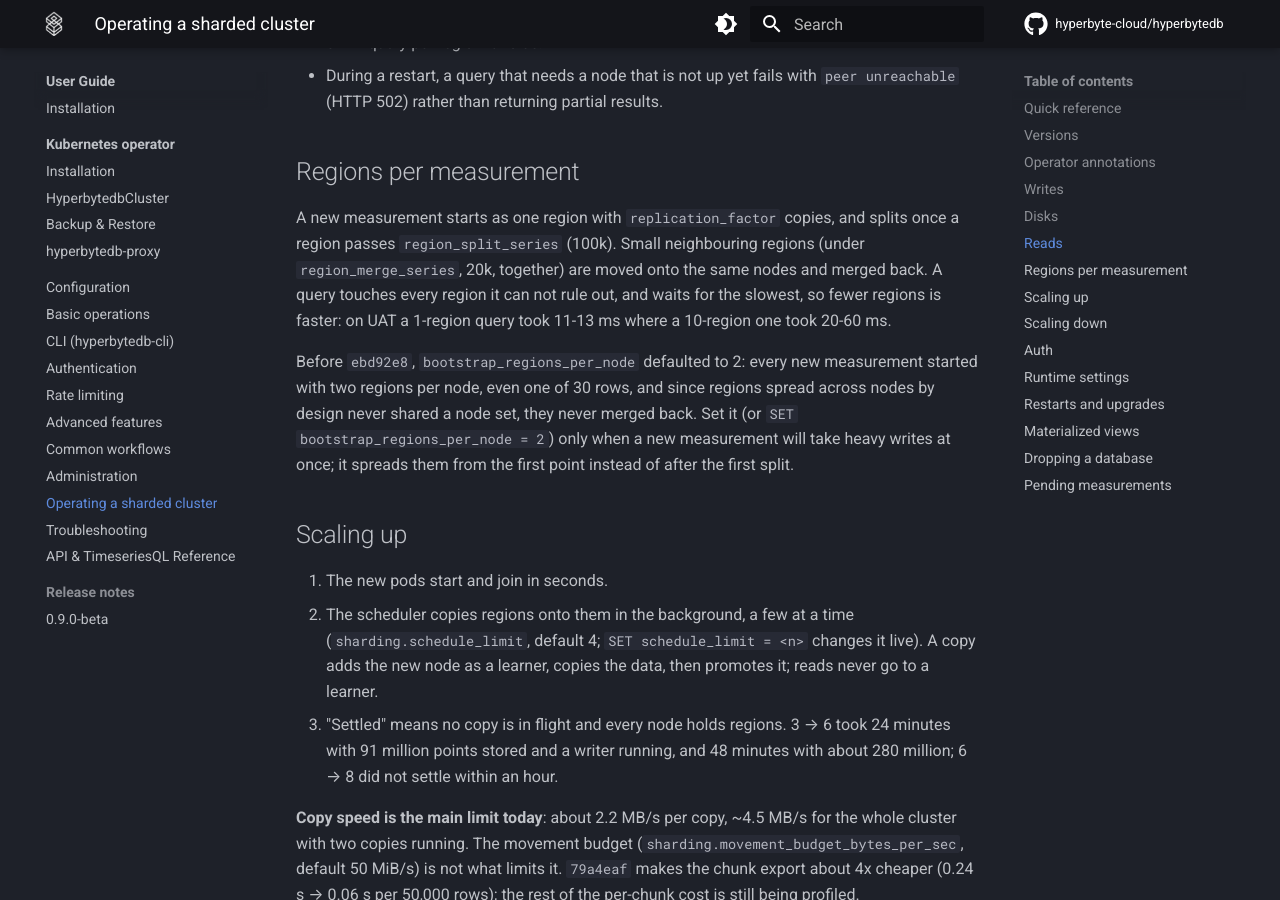
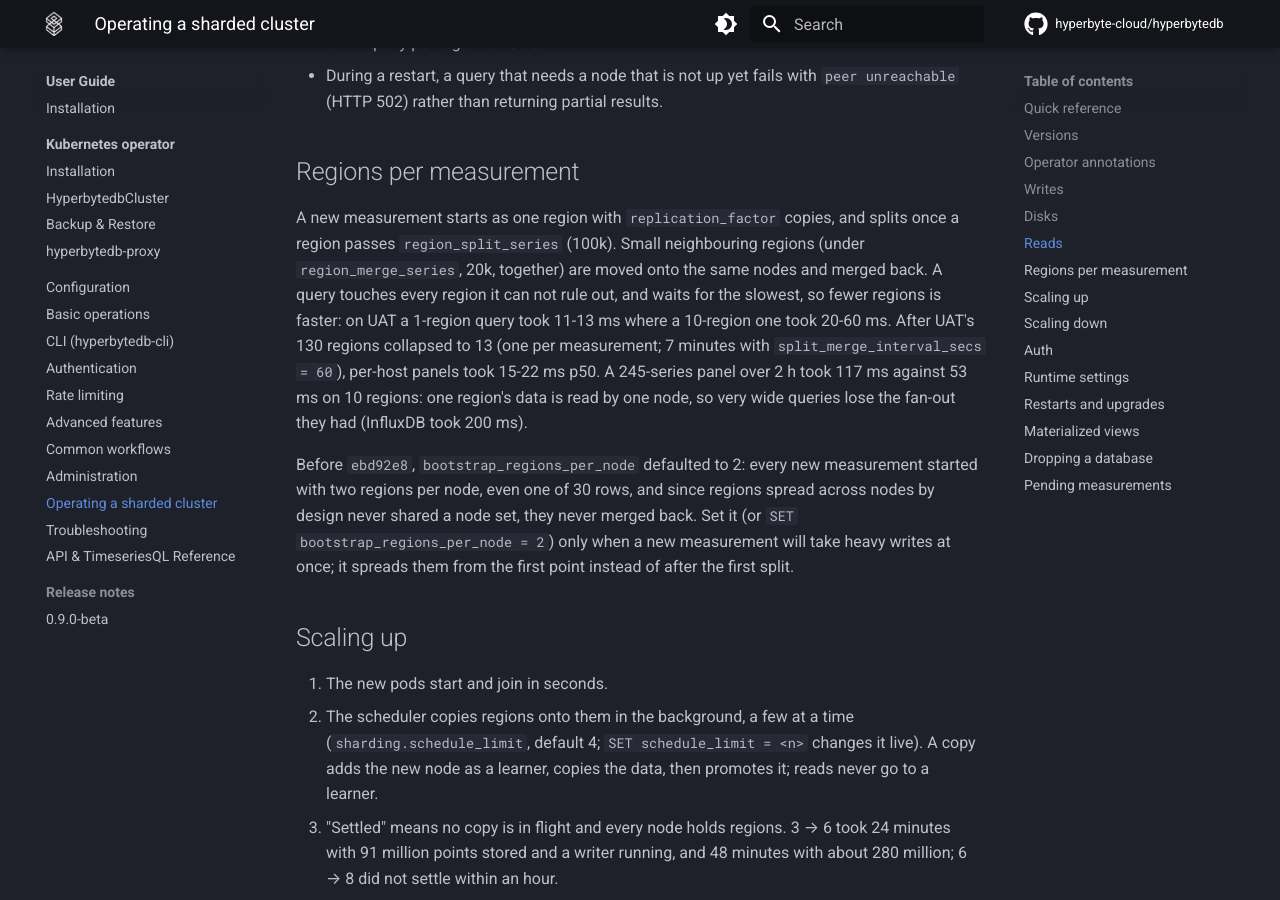
Before and after one commit to hyperbyte-cloud/hyperbytedb, an MkDocs documentation site: the page built from docs/user-guide/operating-sharded-clusters.md, in a window 1280 px wide and 900 px high, scrolled down 3796 px. Built offline with MkDocs 1.6.1 and Material for MkDocs 9.7.7, drawn with Linux system fonts in a browser that asks for light colours; comment, search, counter and statistics services are not loaded.

Commit message:
docs: UAT latency after regions collapsed

```diff
--- a/docs/user-guide/operating-sharded-clusters.md
+++ b/docs/user-guide/operating-sharded-clusters.md
@@ -143,7 +143,12 @@ and splits once a region passes `region_split_series` (100k). Small
 neighbouring regions (under `region_merge_series`, 20k, together) are moved
 onto the same nodes and merged back. A query touches every region it can
 not rule out, and waits for the slowest, so fewer regions is faster: on UAT
-a 1-region query took 11-13 ms where a 10-region one took 20-60 ms.
+a 1-region query took 11-13 ms where a 10-region one took 20-60 ms. After
+UAT's 130 regions collapsed to 13 (one per measurement; 7 minutes with
+`split_merge_interval_secs = 60`), per-host panels took 15-22 ms p50. A
+245-series panel over 2 h took 117 ms against 53 ms on 10 regions: one
+region's data is read by one node, so very wide queries lose the fan-out
+they had (InfluxDB took 200 ms).
 
 Before `ebd92e8`, `bootstrap_regions_per_node` defaulted to 2: every
 new measurement started with two regions per node, even one of 30 rows, and
```
